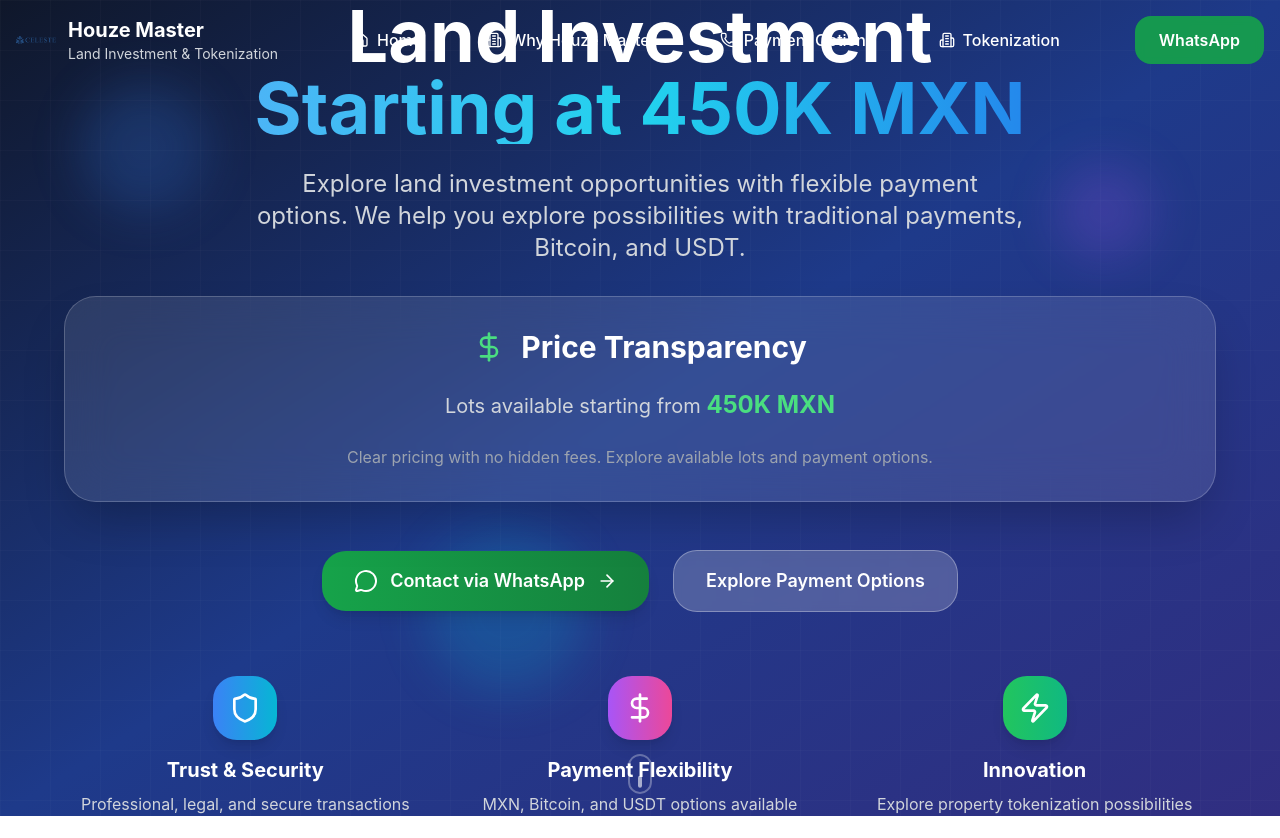
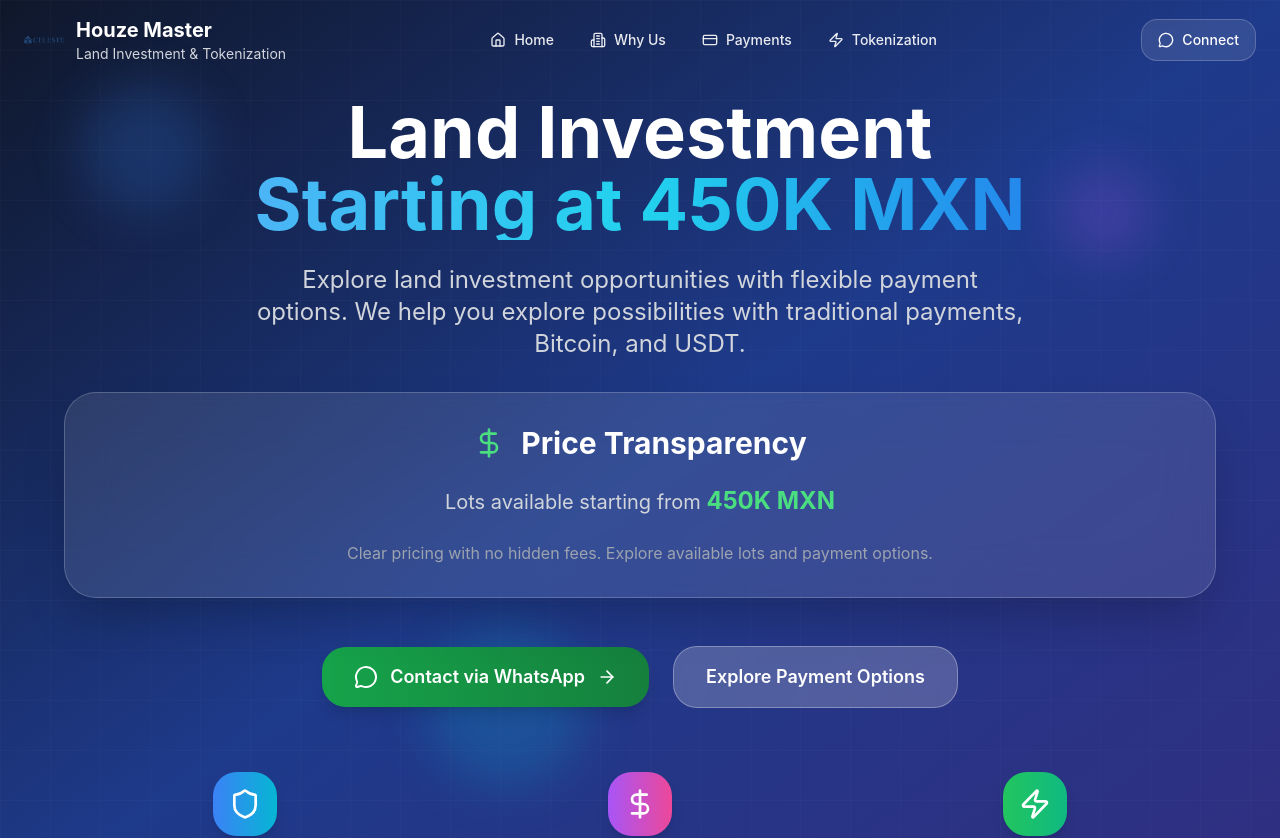
Before and after one commit to HansLove/HouzeMaster-front, a Next.js app: page / in a window 1280 px wide. Shown: the top 838 px of the page. Built offline with nearby package versions, Linux system fonts and the light colour scheme.

Commit message:
Nueva version

```diff
--- a/src/app/components/ModernHero.tsx
+++ b/src/app/components/ModernHero.tsx
@@ -2,7 +2,7 @@
 
 import { motion, Variants } from 'framer-motion';
 import { MessageCircle, DollarSign, Shield, Zap, ArrowRight } from 'lucide-react';
-import Image from 'next/image';
+// import Image from 'next/image';
 
 export function ModernHero() {
   const containerVariants = {
@@ -44,7 +44,7 @@ export function ModernHero() {
   };
 
   return (
-    <section className="relative min-h-screen flex items-center justify-center overflow-hidden bg-gradient-to-br from-slate-900 via-blue-900 to-indigo-900">
+    <section className="relative min-h-screen pt-24 flex items-center justify-center overflow-hidden bg-gradient-to-br from-slate-900 via-blue-900 to-indigo-900">
       {/* Background Elements */}
       <div className="absolute inset-0">
         {/* Animated Background Shapes */}
--- a/src/app/components/ModernNavigation.tsx
+++ b/src/app/components/ModernNavigation.tsx
@@ -2,61 +2,86 @@
 
 import { useState, useEffect } from 'react';
 import { motion, AnimatePresence, Variants } from 'framer-motion';
-import { Menu, X, Home, Building2, Phone, Mail } from 'lucide-react';
+import { Menu, X, Home, Building2, CreditCard, Zap, MessageCircle } from 'lucide-react';
 import Link from 'next/link';
 import Image from 'next/image';
 
 export function ModernNavigation() {
   const [isOpen, setIsOpen] = useState(false);
   const [isScrolled, setIsScrolled] = useState(false);
+  const [activeSection, setActiveSection] = useState('');
 
   useEffect(() => {
     const handleScroll = () => {
       setIsScrolled(window.scrollY > 50);
+
+      // Update active section based on scroll position
+      const sections = ['why-houze-master', 'payment-options', 'tokenization'];
+      const currentSection = sections.find(section => {
+        const element = document.getElementById(section);
+        if (element) {
+          const rect = element.getBoundingClientRect();
+          return rect.top <= 100 && rect.bottom >= 100;
+        }
+        return false;
+      });
+      setActiveSection(currentSection || '');
     };
 
     window.addEventListener('scroll', handleScroll);
     return () => window.removeEventListener('scroll', handleScroll);
   }, []);
 
-  const navVariants:Variants = {
+  const navVariants: Variants = {
     hidden: { y: -100, opacity: 0 },
     visible: {
       y: 0,
       opacity: 1,
-      transition: { duration: 0.6, ease: "easeOut" }
+      transition: { duration: 0.6, ease: [0.25, 0.46, 0.45, 0.94] }
     }
   };
 
-  const menuVariants:Variants = {
-    hidden: { opacity: 0, x: '100%' },
+  const menuVariants: Variants = {
+    hidden: { opacity: 0, scale: 0.95, y: -20 },
     visible: {
       opacity: 1,
-      x: 0,
-      transition: { duration: 0.4, ease: "easeOut" }
+      scale: 1,
+      y: 0,
+      transition: { duration: 0.3, ease: [0.25, 0.46, 0.45, 0.94] }
     },
     exit: {
       opacity: 0,
-      x: '100%',
-      transition: { duration: 0.3, ease: "easeIn" }
+      scale: 0.95,
+      y: -20,
+      transition: { duration: 0.2, ease: [0.25, 0.46, 0.45, 0.94] }
     }
   };
 
-  const menuItemVariants:Variants = {
-    hidden: { opacity: 0, x: 20 },
+  const menuItemVariants: Variants = {
+    hidden: { opacity: 0, y: 10 },
     visible: (i: number) => ({
       opacity: 1,
-      x: 0,
-      transition: { duration: 0.4, delay: i * 0.1, ease: "easeOut" }
+      y: 0,
+      transition: { duration: 0.3, delay: i * 0.05, ease: [0.25, 0.46, 0.45, 0.94] }
     })
   };
 
   const navItems = [
-    { name: 'Home', href: '/', icon: Home },
-    { name: 'Why Houze Master', href: '#why-houze-master', icon: Building2 },
-    { name: 'Payment Options', href: '#payment-options', icon: Phone },
-    { name: 'Tokenization', href: '#tokenization', icon: Building2 },
+    { name: 'Home', href: '/', icon: Home, shortName: 'Home' },
+    { name: 'Why Us', href: '#why-houze-master', icon: Building2, shortName: 'Why' },
+    { name: 'Payments', href: '#payment-options', icon: CreditCard, shortName: 'Pay' },
+    { name: 'Tokenization', href: '#tokenization', icon: Zap, shortName: 'Token' },
   ];
+
+  const handleNavClick = (href: string) => {
+    if (href.startsWith('#')) {
+      const element = document.querySelector(href);
+      if (element) {
+        element.scrollIntoView({ behavior: 'smooth', block: 'start' });
+      }
+    }
+    setIsOpen(false);
+  };
 
   return (
     <>
@@ -65,81 +90,111 @@ export function ModernNavigation() {
         variants={navVariants}
         initial="hidden"
         animate="visible"
-        className={`fixed top-0 left-0 right-0 z-50 transition-all duration-300 ${
+        className={`fixed top-0 left-0 right-0 z-50 transition-all duration-500 ${
           isScrolled
-            ? 'bg-white/95 backdrop-blur-xl shadow-lg border-b border-gray-200/50'
+            ? 'bg-white/90 backdrop-blur-2xl shadow-2xl border-b border-gray-200/20'
             : 'bg-transparent'
         }`}
       >
-        <div className="container mx-auto px-4">
-          <div className="flex items-center justify-between h-20">
+        <div className="container mx-auto px-4 lg:px-6">
+          <div className="flex items-center justify-between h-16 lg:h-20">
             {/* Logo */}
+            <motion.div
+              whileHover={{ scale: 1.02 }}
+              whileTap={{ scale: 0.98 }}
+            >
               <Link href="/" className="flex items-center gap-3 group">
-              <div className="relative w-10 h-10">
+                <div className="relative w-8 h-8 lg:w-10 lg:h-10">
                   <Image
                     src="/logo.png"
-                  alt="Taloon Studio"
+                    alt="Houze Master"
                     fill
-                  className="object-contain group-hover:scale-110 transition-transform duration-200"
+                    className="object-contain group-hover:scale-110 transition-transform duration-300"
                   />
                 </div>
-              <div className="hidden md:block">
-                <h1 className={`text-xl font-bold transition-colors duration-300 ${
+                <div className="hidden sm:block">
+                  <h1 className={`text-lg lg:text-xl font-bold transition-colors duration-300 ${
                     isScrolled ? 'text-gray-900' : 'text-white'
                   }`}>
                     Houze Master
                   </h1>
-                <p className={`text-sm transition-colors duration-300 ${
+                  <p className={`text-xs lg:text-sm transition-colors duration-300 ${
                     isScrolled ? 'text-gray-600' : 'text-gray-300'
                   }`}>
                     Land Investment & Tokenization
                   </p>
                 </div>
               </Link>
+            </motion.div>
 
             {/* Desktop Navigation */}
-            <div className="hidden lg:flex items-center gap-8">
-              {navItems.map((item) => (
-                <Link
+            <div className="hidden lg:flex items-center gap-1">
+              {navItems.map((item) => {
+                const isActive = activeSection === item.href.replace('#', '');
+                return (
+                  <motion.div
                     key={item.name}
-                  href={item.href}
-                  className={`flex items-center gap-2 px-4 py-2 rounded-xl transition-all duration-200 group ${
+                    whileHover={{ y: -2 }}
+                    whileTap={{ y: 0 }}
+                  >
+                    <button
+                      onClick={() => handleNavClick(item.href)}
+                      className={`relative flex items-center gap-2 px-4 py-2.5 rounded-xl transition-all duration-300 group ${
                         isScrolled
-                      ? 'text-gray-700 hover:text-blue-600 hover:bg-blue-50'
-                      : 'text-white hover:text-blue-200 hover:bg-white/10'
+                          ? (isActive
+                              ? 'text-blue-600 bg-blue-50/80'
+                              : 'text-gray-700 hover:text-blue-600 hover:bg-blue-50/50')
+                          : (isActive
+                              ? 'text-blue-200 bg-white/20'
+                              : 'text-white/90 hover:text-white hover:bg-white/10')
                       }`}
                     >
                       <item.icon className="w-4 h-4" />
-                  <span className="font-medium">{item.name}</span>
-                </Link>
-              ))}
+                      <span className="font-medium text-sm">{item.name}</span>
+                      {isActive && (
+                        <motion.div
+                          layoutId="activeIndicator"
+                          className="absolute inset-0 bg-gradient-to-r from-blue-500/20 to-cyan-500/20 rounded-xl -z-10"
+                          transition={{ duration: 0.3 }}
+                        />
+                      )}
+                    </button>
+                  </motion.div>
+                );
+              })}
             </div>
 
-            {/* CTA Buttons */}
-            <div className="hidden lg:flex items-center gap-4">
-              <button
+            {/* CTA Section */}
+            <div className="flex items-center gap-3">
+              {/* WhatsApp CTA - More sophisticated */}
+              <motion.button
+                whileHover={{ scale: 1.05, y: -1 }}
+                whileTap={{ scale: 0.95 }}
                 onClick={() => window.open('https://wa.me/527223493064', '_blank')}
-                className={`px-6 py-3 rounded-xl font-semibold transition-all duration-200 ${
+                className={`hidden sm:flex items-center gap-2 px-4 py-2.5 rounded-xl font-medium text-sm transition-all duration-300 ${
                   isScrolled
-                    ? 'bg-green-600 text-white hover:bg-green-700 shadow-lg hover:shadow-xl'
-                    : 'bg-green-600/90 text-white hover:bg-green-700 backdrop-blur-sm'
+                    ? 'bg-gradient-to-r from-green-600 to-emerald-600 text-white shadow-lg hover:shadow-xl hover:from-green-700 hover:to-emerald-700'
+                    : 'bg-white/10 backdrop-blur-sm text-white border border-white/20 hover:bg-white/20'
                 }`}
               >
-                WhatsApp
-              </button>
-            </div>
+                <MessageCircle className="w-4 h-4" />
+                <span className="hidden md:inline">Connect</span>
+              </motion.button>
 
               {/* Mobile Menu Button */}
-            <button
+              <motion.button
+                whileHover={{ scale: 1.05 }}
+                whileTap={{ scale: 0.95 }}
                 onClick={() => setIsOpen(true)}
-              className={`lg:hidden p-2 rounded-xl transition-all duration-200 ${
+                className={`lg:hidden p-2.5 rounded-xl transition-all duration-300 ${
                   isScrolled
-                  ? 'text-gray-700 hover:bg-gray-100'
+                    ? 'text-gray-700 hover:bg-gray-100/80'
                     : 'text-white hover:bg-white/10'
                 }`}
               >
-              <Menu className="w-6 h-6" />
-            </button>
+                <Menu className="w-5 h-5" />
+              </motion.button>
+            </div>
           </div>
         </div>
       </motion.nav>
@@ -155,21 +210,30 @@ export function ModernNavigation() {
             className="fixed inset-0 z-50 lg:hidden"
           >
             {/* Backdrop */}
-            <div
-              className="absolute inset-0 bg-black/50 backdrop-blur-sm"
+            <motion.div
+              initial={{ opacity: 0 }}
+              animate={{ opacity: 1 }}
+              exit={{ opacity: 0 }}
+              className="absolute inset-0 bg-black/60 backdrop-blur-md"
               onClick={() => setIsOpen(false)}
             />
 
             {/* Menu Content */}
-            <div className="absolute right-0 top-0 h-full w-80 bg-white shadow-2xl">
-              <div className="p-6">
+            <motion.div
+              initial={{ x: '100%', opacity: 0 }}
+              animate={{ x: 0, opacity: 1 }}
+              exit={{ x: '100%', opacity: 0 }}
+              transition={{ duration: 0.3, ease: [0.25, 0.46, 0.45, 0.94] }}
+              className="absolute right-0 top-0 h-full w-80 max-w-[85vw] bg-white/95 backdrop-blur-2xl shadow-2xl border-l border-gray-200/20"
+            >
+              <div className="p-6 h-full flex flex-col">
                 {/* Header */}
-                <div className="flex items-center justify-between mb-8">
+                <div className="flex items-center justify-between mb-8 pb-6 border-b border-gray-200/50">
                   <div className="flex items-center gap-3">
-                    <div className="relative w-8 h-8">
+                    <div className="relative w-10 h-10">
                       <Image
                         src="/logo.png"
-                        alt="Taloon Studio"
+                        alt="Houze Master"
                         fill
                         className="object-contain"
                       />
@@ -179,17 +243,21 @@ export function ModernNavigation() {
                       <p className="text-sm text-gray-600">Land Investment & Tokenization</p>
                     </div>
                   </div>
-                  <button
+                  <motion.button
+                    whileHover={{ scale: 1.05 }}
+                    whileTap={{ scale: 0.95 }}
                     onClick={() => setIsOpen(false)}
-                    className="p-2 rounded-xl hover:bg-gray-100 transition-colors duration-200"
+                    className="p-2.5 rounded-xl hover:bg-gray-100/80 transition-colors duration-200"
                   >
-                    <X className="w-6 h-6 text-gray-600" />
-                  </button>
+                    <X className="w-5 h-5 text-gray-600" />
+                  </motion.button>
                 </div>
 
                 {/* Menu Items */}
-                <nav className="space-y-2">
-                  {navItems.map((item, i) => (
+                <nav className="flex-1 space-y-1">
+                  {navItems.map((item, i) => {
+                    const isActive = activeSection === item.href.replace('#', '');
+                    return (
                       <motion.div
                         key={item.name}
                         custom={i}
@@ -197,47 +265,57 @@ export function ModernNavigation() {
                         initial="hidden"
                         animate="visible"
                       >
-                      <Link
-                        href={item.href}
-                        onClick={() => setIsOpen(false)}
-                        className="flex items-center gap-3 px-4 py-3 rounded-xl text-gray-700 hover:text-blue-600 hover:bg-blue-50 transition-all duration-200"
+                        <button
+                          onClick={() => handleNavClick(item.href)}
+                          className={`w-full flex items-center gap-3 px-4 py-3.5 rounded-xl text-left transition-all duration-200 ${
+                            isActive
+                              ? 'text-blue-600 bg-blue-50/80 border border-blue-200/50'
+                              : 'text-gray-700 hover:text-blue-600 hover:bg-blue-50/50'
+                          }`}
                         >
                           <item.icon className="w-5 h-5" />
                           <span className="font-medium">{item.name}</span>
-                      </Link>
+                          {isActive && (
+                            <motion.div
+                              layoutId="mobileActiveIndicator"
+                              className="ml-auto w-2 h-2 bg-blue-600 rounded-full"
+                              transition={{ duration: 0.3 }}
+                            />
+                          )}
+                        </button>
                       </motion.div>
-                  ))}
+                    );
+                  })}
                 </nav>
 
-                {/* Contact Info */}
-                <div className="mt-8 pt-8 border-t border-gray-200">
-                  <h3 className="text-sm font-semibold text-gray-900 mb-4">Contact Us</h3>
-                  <div className="space-y-3">
-                    <div className="flex items-center gap-3 text-gray-600">
-                      <Phone className="w-4 h-4 text-green-600" />
-                      <span className="text-sm">+52 722 349 3064</span>
-                    </div>
-                    <div className="flex items-center gap-3 text-gray-600">
-                      <Mail className="w-4 h-4 text-green-600" />
-                      <span className="text-sm">WhatsApp Available</span>
-                    </div>
-                  </div>
-                </div>
-
-                {/* CTA Button */}
-                <div className="mt-8">
-                  <button
+                {/* Contact Section */}
+                <div className="mt-8 pt-6 border-t border-gray-200/50">
+                  <div className="bg-gradient-to-br from-gray-50 to-blue-50/50 rounded-2xl p-4 mb-4">
+                    <h3 className="text-sm font-semibold text-gray-900 mb-3">Ready to explore?</h3>
+                    <p className="text-xs text-gray-600 mb-4">
+                      Connect with us to discuss land investment opportunities and payment options.
+                    </p>
+                    <motion.button
+                      whileHover={{ scale: 1.02 }}
+                      whileTap={{ scale: 0.98 }}
                       onClick={() => {
                         window.open('https://wa.me/527223493064', '_blank');
                         setIsOpen(false);
                       }}
-                    className="w-full bg-gradient-to-r from-green-600 to-green-700 text-white py-3 px-6 rounded-xl font-semibold text-center block hover:from-green-700 hover:to-green-800 transition-all duration-200 shadow-lg"
+                      className="w-full bg-gradient-to-r from-green-600 to-emerald-600 text-white py-3 px-4 rounded-xl font-medium text-sm transition-all duration-200 shadow-lg hover:shadow-xl flex items-center justify-center gap-2"
                     >
-                    Contact via WhatsApp
-                  </button>
+                      <MessageCircle className="w-4 h-4" />
+                      Connect via WhatsApp
+                    </motion.button>
+                  </div>
+
+                  <div className="text-center">
+                    <p className="text-xs text-gray-500">+52 722 349 3064</p>
+                    <p className="text-xs text-gray-400 mt-1">Professional guidance available</p>
                   </div>
                 </div>
               </div>
+            </motion.div>
           </motion.div>
         )}
       </AnimatePresence>
--- a/src/app/page.tsx
+++ b/src/app/page.tsx
@@ -4,11 +4,14 @@ import { ModernFooter } from './components/ModernFooter';
 import { WhyHouzeMaster } from './components/WhyHouzeMaster';
 import { PaymentOptions } from './components/PaymentOptions';
 import { TokenizationSection } from './components/TokenizationSection';
+// import { PaymentOptions } from './components/PaymentOptions';
+// import { TokenizationSection } from './components/TokenizationSection';
 
 export default function Home() {
   return (
     <main className="min-h-screen">
       <ModernNavigation />
+      {/* <br /> */}
       <ModernHero />
       <WhyHouzeMaster />
       <PaymentOptions />
```
Lines whose indentation alone changed are shown as unchanged.
